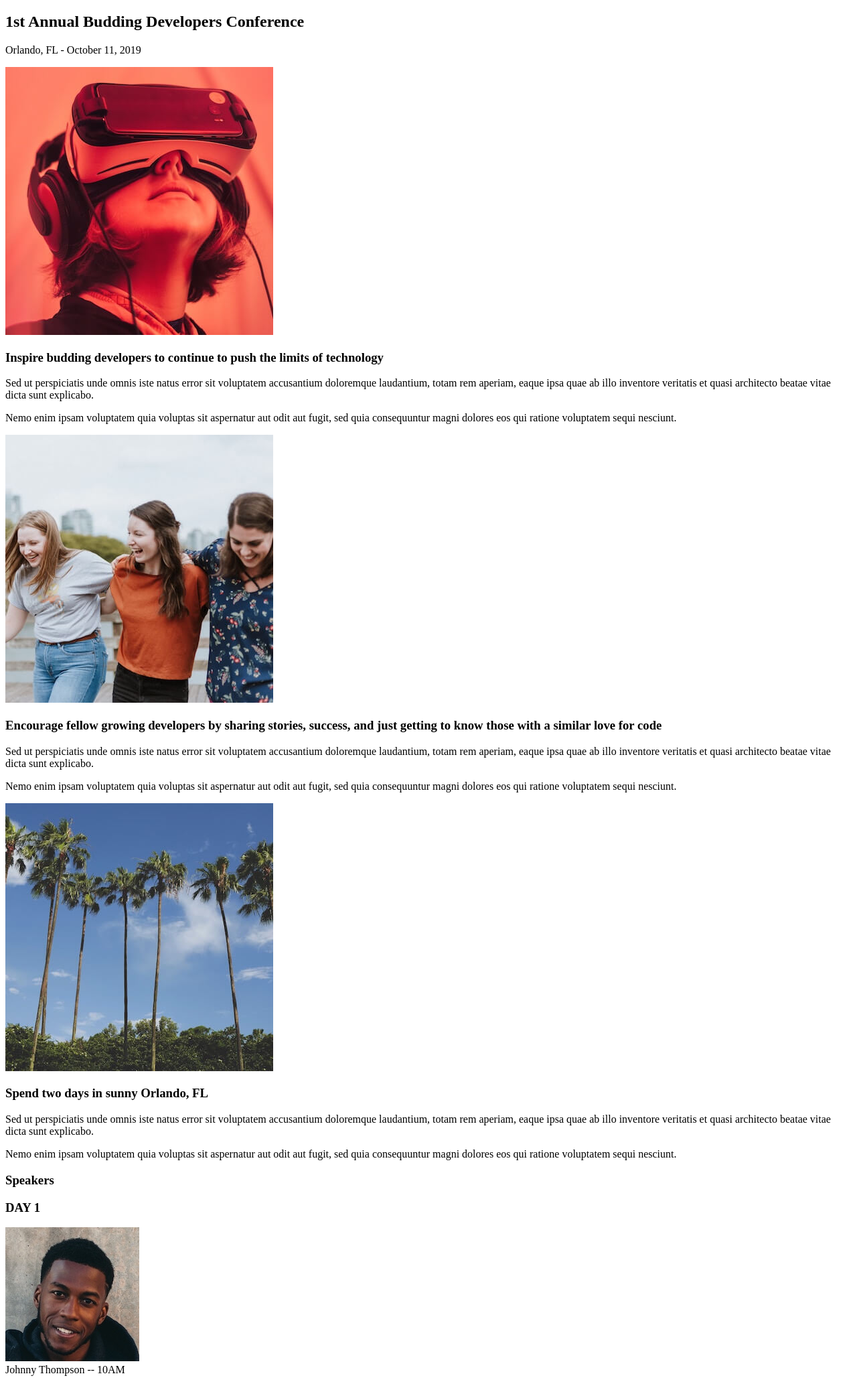
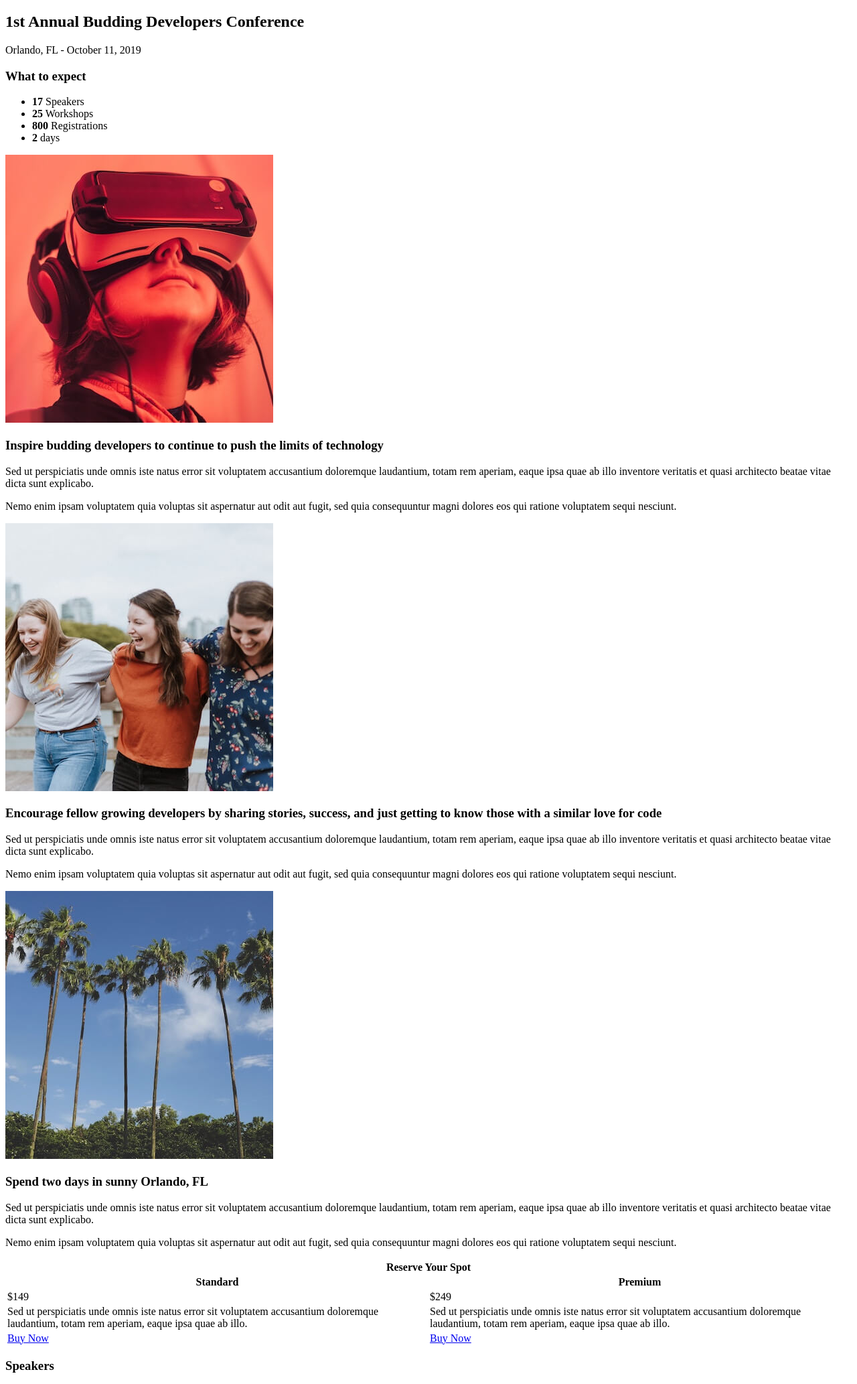
Before and after one commit to jamey-1/jamey-1.github.io, a plain HTML site: page index.html in a window 1280 px wide. Shown: the part 473-2539 px from the top of the page at 67% size. Drawn offline with Linux system fonts and the light colour scheme.

Commit message:
modified to assignment-2

```diff
--- a/index.html
+++ b/index.html
@@ -14,6 +14,15 @@
     <div>
         <p>Orlando, FL - October 11, 2019</p>
     </div>
+    <section>
+        <h3>What to expect</h3>
+        <ul>
+            <li><strong>17</strong> Speakers</li>
+            <li><strong>25</strong> Workshops</li>
+            <li><strong>800</strong> Registrations</li>
+            <li><strong>2</strong> days</li>
+        </ul>
+    </section>
     <img src="./images/technology-advancement.jpg" alt="photo of vr glasses">
     <h3>Inspire budding developers to continue to push the limits of technology</h3>
     <div>
@@ -42,6 +51,37 @@
         <p>Nemo enim ipsam voluptatem quia voluptas sit aspernatur aut odit aut fugit, sed quia consequuntur magni
             dolores eos qui ratione voluptatem sequi nesciunt.</p>
     </div>
+
+    <div>
+        <table>
+            <thead>
+                <tr>
+                    <th colspan="2">Reserve Your Spot</th>
+                </tr>
+            </thead>
+            <tbody>
+                <tr>
+                    <th>Standard</th>
+                    <th>Premium</th>
+                </tr>
+                <tr>
+                    <td>$149</td>
+                    <td>$249</td>
+                </tr>
+                <tr>
+                    <td>Sed ut perspiciatis unde omnis iste natus error sit voluptatem accusantium doloremque
+                        laudantium, totam rem aperiam, eaque ipsa quae ab illo.</td>
+                    <td>Sed ut perspiciatis unde omnis iste natus error sit voluptatem accusantium doloremque
+                        laudantium, totam rem aperiam, eaque ipsa quae ab illo.</td>
+                </tr>
+                <tr>
+                    <td><a href="/tickets.html">Buy Now</a></td>
+                    <td><a href="/tickets.html">Buy Now</a></td>
+                </tr>
+            </tbody>
+        </table>
+    </div>
+
     <h3>Speakers</h3>
     <div>
         <h3>DAY 1</h3>
@@ -147,6 +187,7 @@
     <a href="/tickets.html">Get Ticket</a>
     <p>If you are a new developer, this conference is for you!</p>
     <p>Countdown timer goes here</p>
+    <p>&copy; 2019</p>
 </body>
 
 </html>
```
Also changed, not shown: tickets.html (+33 -0 lines).
